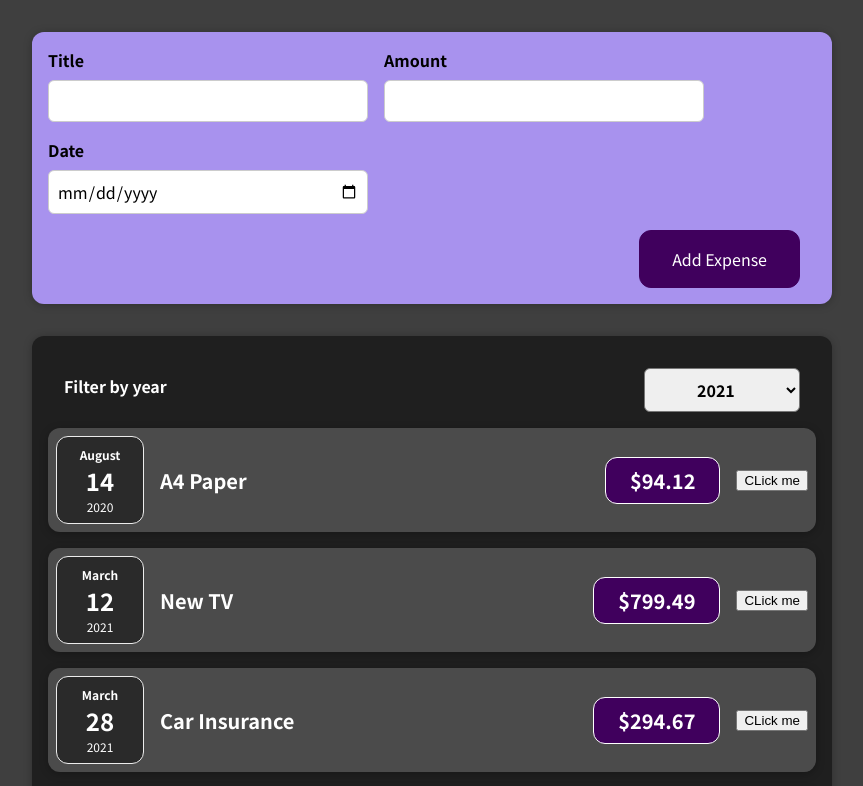
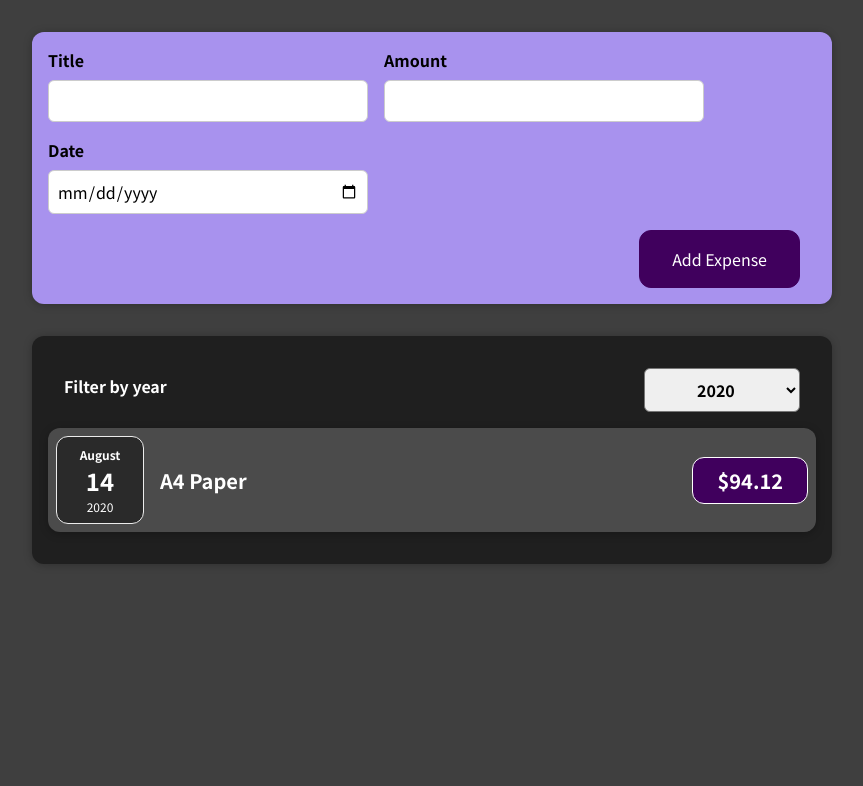
Before and after one commit to quanghuy871/reactjs, a React (Create React App) app: page / in a window 1280 px wide. Shown: the top 786 px of the page, without its empty margins (208-1071 px from the left). Built offline with nearby package versions, Linux system fonts and the light colour scheme.

Commit message:
Render Lists

```diff
--- a/src/App.js
+++ b/src/App.js
@@ -32,11 +32,10 @@ const DUMMY_EXPENSE = [
 function App() {
   const [expenses, setExpense] = useState(DUMMY_EXPENSE);
 
-  const addExpense = function(expenseData) {
+  const addExpense = (expenseData) => {
     setExpense((prevExpense) => {
       return [expenseData, ...prevExpense];
     });
-    console.log(expenses);
   };
 
   return (
--- a/src/component/Expense.js
+++ b/src/component/Expense.js
@@ -5,17 +5,19 @@ import Card from '../UI/Card.js';
 import './Expense.css';
 
 function Expense(props) {
-  const [filteredYear, setFilteredYear] = useState('2021');
+  const [filteredYear, setFilteredYear] = useState('2020');
 
   const dropDownHandler = function(year) {
     setFilteredYear(year);
   };
 
+  const expenseFilter = props.items.filter(el => el.date.getFullYear().toString() === filteredYear);
+
   return (
       <div>
         <Card className="expense">
           <ExpenseFilter selected={filteredYear} onDropDownHandler={dropDownHandler}/>
-          {props.items.map((el) => (<ExpenseItem title={el.title} date={el.date} amount={el.amount}/>))}
+          {expenseFilter.map((el) => (<ExpenseItem key={el.id} title={el.title} date={el.date} amount={el.amount}/>))}
         </Card>
       </div>
   );
--- a/src/component/ExpenseItem.js
+++ b/src/component/ExpenseItem.js
@@ -1,20 +1,14 @@
-import React, {useState} from 'react';
+import React from 'react';
 import './ExpenseItem.css';
 import ExpenseDate from './ExpenseDate.js';
 
 function ExpenseItem(props) {
-  const [title, setTitle] = useState(props.title);
-  const onChange = function() {
-    setTitle('Updated');
-  };
-
   return (
       <div className="expense-item">
         <ExpenseDate date={props.date}/>
         <div className="expense-item__description">
-          <h2>{title}</h2>
+          <h2>{props.title}</h2>
           <span className="expense-item__price">${props.amount}</span>
-          <button onClick={onChange}>CLick me</button>
         </div>
       </div>
   );
--- a/src/index.js
+++ b/src/index.js
@@ -2,7 +2,6 @@ import ReactDOM from 'react-dom';
 
 import './index.css';
 import App from './App';
-import Counter from './Counter';
 
 ReactDOM.render(<App/>, document.getElementById('root'));
 // ReactDOM.render(<Counter/>, document.getElementById('root'));
```
Also changed, not shown: 1 other file (tests, documents, lock files or other folders).
